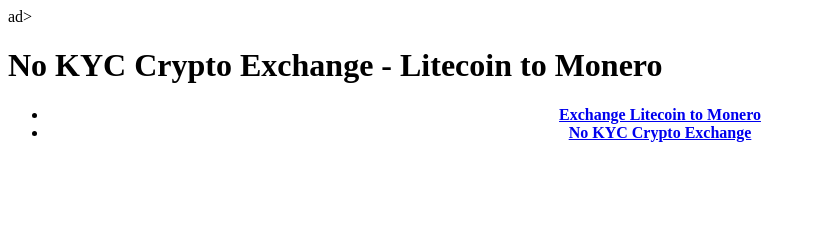
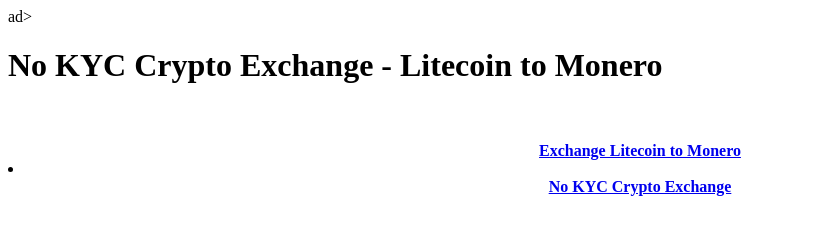
Before and after one commit to litecoin-to-monero-exchange/monero, a plain HTML site: page index.html in a window 1280 px wide. Shown: the whole page, without its empty margins (0-816 px from the left). Drawn offline with Linux system fonts and the light colour scheme.

Commit message:
Update index.html

```diff
--- a/index.html
+++ b/index.html
@@ -19,8 +19,7 @@
 </head>
 <body>
     <h1>No KYC Crypto Exchange - Litecoin to Monero</h1>
-    <ul>
-        <li><div align="center"><A HREF="https://monero.forex/no-kyc-crypto-exchange/litecoin-to-monero-exchange" alt="Litecoin to Monero"><STRONG>Exchange Litecoin to Monero</STRONG></a></div></li>
+   <BR><BR><div align="center"><A HREF="https://monero.forex/no-kyc-crypto-exchange/litecoin-to-monero-exchange" alt="Litecoin to Monero"><STRONG>Exchange Litecoin to Monero</STRONG></a></div></li>
 <li><div align="center"><A HREF="https://monero.forex/no-kyc-crypto-exchange" alt="No KYC Crypto Exchange"><STRONG>No KYC Crypto Exchange</STRONG></a></div></li>    </ul>
 </body>
 </html>
```
